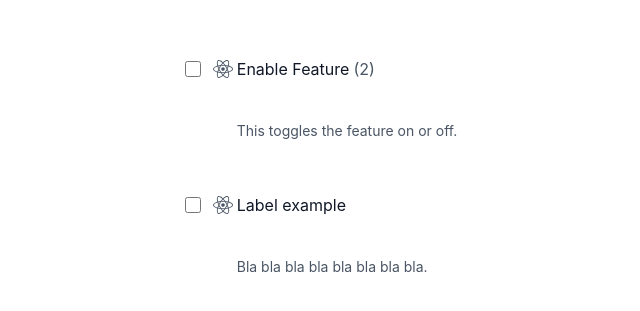
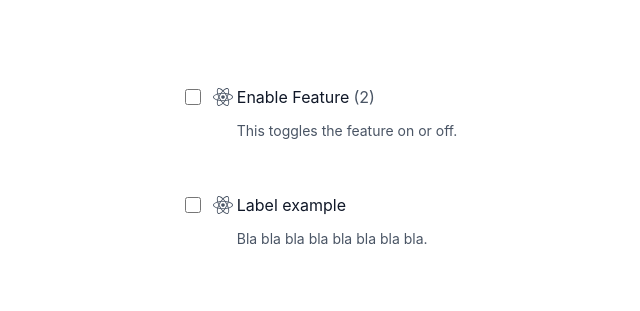
Before and after one commit to tidy-dev-team/Kido-DS, a React (Vite) app in the folder kido-ds/: page / in a window 1280 px wide. Shown: the part 235-546 px from the top of the page, without its empty margins (323-963 px from the left). Built offline with nearby package versions, Linux system fonts and the light colour scheme.

Commit message:
feat(ui): Update component gap to gap-3

```diff
--- a/kido-ds/src/checkbox/Checkbox.tsx
+++ b/kido-ds/src/checkbox/Checkbox.tsx
@@ -56,7 +56,7 @@
     if (!showLabel) return null;
 
     return (
-      <div className="flex flex-col gap-10 mt-1">
+      <div className="flex flex-col gap-3 mt-1">
         <div className="flex items-center gap-1 text-gray-900">
           {showIcon && icon && <span className="h-5 w-5 flex items-center justify-center text-gray-600 *:h-5 *:w-5">{icon}</span>}
           <span>{labelText}</span>
```
